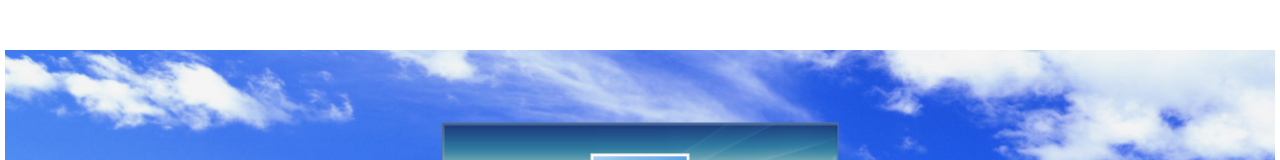
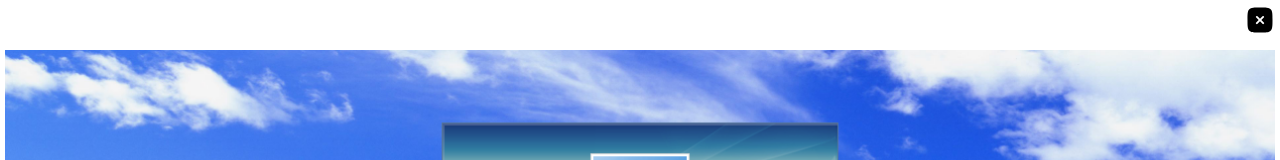
Before and after one commit to david-mi/portfolio, a Next.js app: page / in a window 1280 px wide. Both pictures are taken after a click on the button 518 px from the left and 1242 px from the top of the page. Shown: the part 842-1002 px from the top of the page. Built offline with nearby package versions, Linux system fonts and the light colour scheme.

Commit message:
refacto: Little modifications on ProjectCard

```diff
--- a/app/components/Projects/ProjectCard/projectCard.module.css
+++ b/app/components/Projects/ProjectCard/projectCard.module.css
@@ -42,7 +42,7 @@
         align-items: center;
       }
 
-      & button {
+      & .button {
         position: relative;
         top: 1px;
         cursor: pointer;
@@ -52,7 +52,7 @@
         align-items: center;
       }
 
-      & svg {
+      & .svg {
         fill: white;
         color: white;
         height: clamp(25px, 35px - 2vw, 35px);
```
